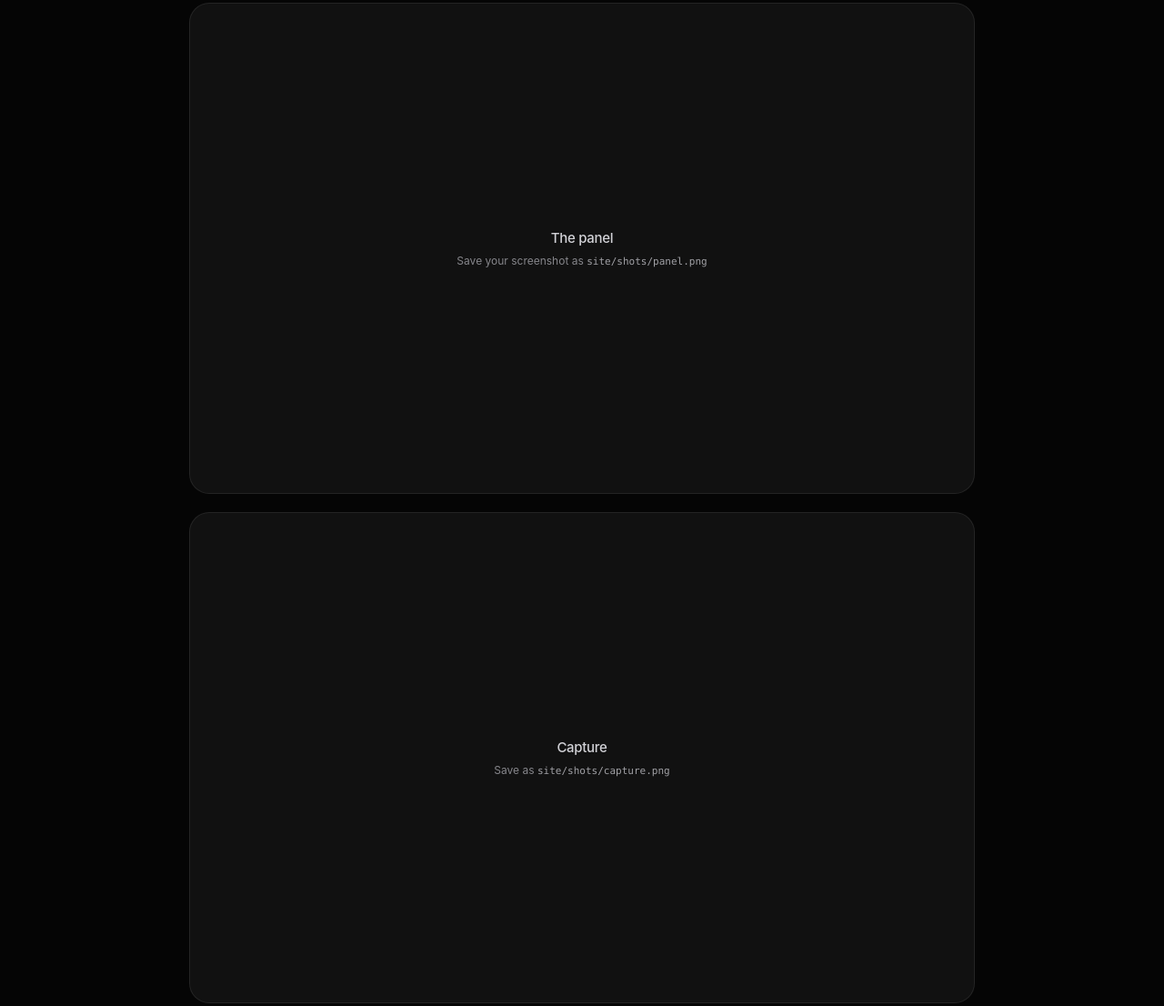
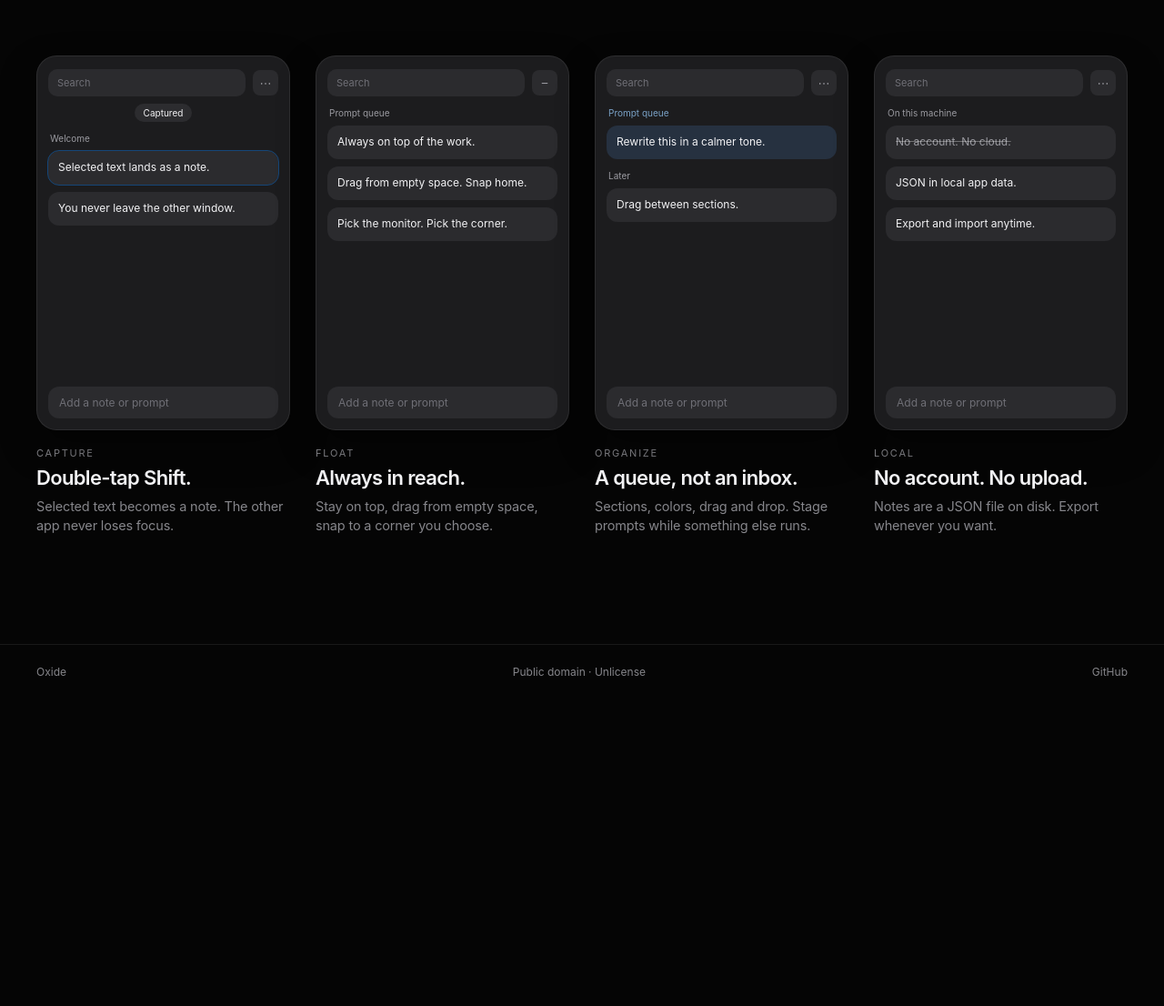
Before and after one commit to HologramSteve/oxidized, an Electron app: page site/index.html in a window 1280 px wide. Shown: the part 449-1555 px from the top of the page at 91% size. After the commit the page ends 1235 px from the top, so only its background shows below. Drawn offline with Linux system fonts and the light colour scheme.

```diff
--- a/site/index.html
+++ b/site/index.html
@@ -4,19 +4,18 @@
     <meta charset="utf-8" />
     <meta name="viewport" content="width=device-width, initial-scale=1" />
     <title>Oxide</title>
-    <link rel="icon" href="/logo-dark.png" />
-    <link rel="stylesheet" href="/style.css" />
+    <link rel="icon" href="logo-dark.png" />
+    <link rel="stylesheet" href="style.css" />
   </head>
   <body>
     <header class="bar">
-      <a class="brand" href="/">
-        <img src="/logo-dark.png" width="28" height="28" alt="" />
+      <a class="brand" href="./">
+        <img src="logo-dark.png" width="28" height="28" alt="" />
         Oxide
       </a>
-      <span class="quiet">v1.1.0 · local</span>
+      <span class="quiet">v1.1.1</span>
     </header>
 
-    <main>
     <section class="hero">
       <h1>A scratchpad that<br />stays out of the way.</h1>
       <p class="lede">
@@ -25,50 +24,94 @@
       </p>
     </section>
 
-      <section class="shots" aria-label="Screenshots">
-        <figure>
-          <div class="frame">
-            <img src="/shots/panel.png" alt="The Oxide panel" />
-            <div class="slot">
-              <span>The panel</span>
-              <small>Save your screenshot as <code>site/shots/panel.png</code></small>
+    <section class="showcase" aria-label="Features">
+      <article class="feature">
+        <div class="shot">
+          <div class="mock">
+            <div class="ui-top">
+              <div class="ui-search">Search</div>
+              <div class="ui-ico">⋯</div>
             </div>
+            <div class="ui-toast">Captured</div>
+            <div class="ui-sec">Welcome</div>
+            <div class="ui-card new">Selected text lands as a note.</div>
+            <div class="ui-card">You never leave the other window.</div>
+            <div class="ui-composer">Add a note or prompt</div>
           </div>
-        </figure>
-        <figure>
-          <div class="frame">
-            <img src="/shots/capture.png" alt="Capturing a selection" />
-            <div class="slot">
-              <span>Capture</span>
-              <small>Save as <code>site/shots/capture.png</code></small>
+          <img src="shots/1.png" alt="Capture" onerror="this.remove()" />
         </div>
+        <p class="kicker">Capture</p>
+        <h2>Double-tap Shift.</h2>
+        <p>Selected text becomes a note. The other app never loses focus.</p>
+      </article>
+
+      <article class="feature">
+        <div class="shot">
+          <div class="mock">
+            <div class="ui-top">
+              <div class="ui-search">Search</div>
+              <div class="ui-ico">–</div>
             </div>
-        </figure>
-        <figure>
-          <div class="frame">
-            <img src="/shots/pill.png" alt="Minimized pill" />
-            <div class="slot">
-              <span>Pill</span>
-              <small>Save as <code>site/shots/pill.png</code></small>
+            <div class="ui-sec">Prompt queue</div>
+            <div class="ui-card">Always on top of the work.</div>
+            <div class="ui-card">Drag from empty space. Snap home.</div>
+            <div class="ui-card">Pick the monitor. Pick the corner.</div>
+            <div class="ui-composer">Add a note or prompt</div>
           </div>
+          <img src="shots/2.png" alt="Float" onerror="this.remove()" />
         </div>
-        </figure>
+        <p class="kicker">Float</p>
+        <h2>Always in reach.</h2>
+        <p>Stay on top, drag from empty space, snap to a corner you choose.</p>
+      </article>
+
+      <article class="feature">
+        <div class="shot">
+          <div class="mock">
+            <div class="ui-top">
+              <div class="ui-search">Search</div>
+              <div class="ui-ico">⋯</div>
+            </div>
+            <div class="ui-sec tint">Prompt queue</div>
+            <div class="ui-card tint">Rewrite this in a calmer tone.</div>
+            <div class="ui-sec">Later</div>
+            <div class="ui-card">Drag between sections.</div>
+            <div class="ui-composer">Add a note or prompt</div>
+          </div>
+          <img src="shots/3.png" alt="Organize" onerror="this.remove()" />
+        </div>
+        <p class="kicker">Organize</p>
+        <h2>A queue, not an inbox.</h2>
+        <p>Sections, colors, drag and drop. Stage prompts while something else runs.</p>
+      </article>
+
+      <article class="feature">
+        <div class="shot">
+          <div class="mock">
+            <div class="ui-top">
+              <div class="ui-search">Search</div>
+              <div class="ui-ico">⋯</div>
+            </div>
+            <div class="ui-sec">On this machine</div>
+            <div class="ui-card done"><s>No account. No cloud.</s></div>
+            <div class="ui-card">JSON in local app data.</div>
+            <div class="ui-card">Export and import anytime.</div>
+            <div class="ui-composer">Add a note or prompt</div>
+          </div>
+          <img src="shots/4.png" alt="Local" onerror="this.remove()" />
+        </div>
+        <p class="kicker">Local</p>
+        <h2>No account. No upload.</h2>
+        <p>Notes are a JSON file on disk. Export whenever you want.</p>
+      </article>
     </section>
 
-      <section class="facts">
-        <p><em>Double-tap Shift</em> captures the current selection from any app.</p>
-        <p><em>Stay floating</em> above other windows, or shrink to a pill.</p>
-        <p><em>No accounts.</em> Notes are a JSON file. Nothing is uploaded.</p>
-      </section>
-    </main>
-
-    <script>
-      for (const img of document.querySelectorAll(".frame img")) {
-        const frame = img.closest(".frame");
-        const empty = () => frame.classList.add("empty");
-        img.addEventListener("error", empty);
-        if (img.complete && img.naturalWidth === 0) empty();
-      }
-    </script>
+    <footer class="foot">
+      <div class="foot-inner">
+        <span>Oxide</span>
+        <span>Public domain · Unlicense</span>
+        <a href="https://github.com/HologramSteve/oxidized">GitHub</a>
+      </div>
+    </footer>
   </body>
 </html>
--- a/site/serve.ts
+++ b/site/serve.ts
@@ -1,6 +1,6 @@
-// Local-only Oxide page. bun run site  →  http://localhost:4840
+// Local-only Oxide page. bun run site  →  http://localhost:5173
 
-const PORT = 4840;
+const PORT = 5173;
 const root = import.meta.dir;
 
 Bun.serve({
--- a/site/style.css
+++ b/site/style.css
@@ -3,7 +3,6 @@
   --text: #f5f5f7;
   --mute: #86868b;
   --line: rgba(255, 255, 255, 0.08);
-  --slot: #111;
   --font: -apple-system, BlinkMacSystemFont, "SF Pro Text", "Segoe UI", sans-serif;
 }
 
@@ -21,17 +20,13 @@ body {
   -webkit-font-smoothing: antialiased;
 }
 
-body {
-  min-height: 100vh;
-}
-
 .bar {
   display: flex;
   align-items: center;
   justify-content: space-between;
-  max-width: 920px;
+  max-width: 1280px;
   margin: 0 auto;
-  padding: 28px 28px 0;
+  padding: 28px 40px 0;
 }
 
 .brand {
@@ -55,118 +50,241 @@ body {
   font-size: 12px;
 }
 
-main {
-  max-width: 920px;
+.hero {
+  max-width: 1280px;
   margin: 0 auto;
-  padding: 0 28px 96px;
-}
-
-.hero {
-  padding: 96px 0 72px;
+  padding: 120px 40px 88px;
 }
 
 .hero h1 {
-  font-size: clamp(40px, 7vw, 72px);
+  font-size: clamp(44px, 7vw, 80px);
   font-weight: 590;
   letter-spacing: -0.045em;
-  line-height: 1.05;
+  line-height: 1.04;
 }
 
 .lede {
   margin-top: 22px;
   max-width: 26em;
   color: var(--mute);
-  font-size: 19px;
+  font-size: 20px;
   line-height: 1.45;
   letter-spacing: -0.015em;
 }
 
-.shots {
+.showcase {
+  max-width: 1280px;
+  margin: 0 auto;
+  padding: 0 40px 120px;
   display: grid;
-  gap: 20px;
+  grid-template-columns: repeat(4, 1fr);
+  gap: 28px;
 }
 
-.frame {
+.feature {
+  min-width: 0;
+}
+
+.shot {
   position: relative;
-  aspect-ratio: 16 / 10;
+  aspect-ratio: 380 / 560;
   overflow: hidden;
   border-radius: 22px;
-  background: var(--slot);
-  border: 1px solid var(--line);
+  background: #1c1c1e;
+  border: 1px solid rgba(255, 255, 255, 0.08);
+  box-shadow: 0 18px 40px rgba(0, 0, 0, 0.35);
+  transition: transform 0.35s ease, box-shadow 0.35s ease;
 }
 
-.frame img {
-  display: block;
+.feature:hover .shot {
+  transform: translateY(-8px);
+  box-shadow: 0 28px 56px rgba(0, 0, 0, 0.5);
+}
+
+.shot img {
+  position: absolute;
+  inset: 0;
+  z-index: 1;
   width: 100%;
   height: 100%;
   object-fit: cover;
+  object-position: top center;
+  display: block;
 }
 
-.frame.empty img {
-  display: none;
+.kicker {
+  margin: 18px 0 8px;
+  color: var(--mute);
+  font-size: 11px;
+  letter-spacing: 0.16em;
+  text-transform: uppercase;
 }
 
-.slot {
-  display: none;
+.feature h2 {
+  font-size: 22px;
+  font-weight: 590;
+  letter-spacing: -0.03em;
+  line-height: 1.15;
+}
+
+.feature p:last-child {
+  margin-top: 8px;
+  color: var(--mute);
+  font-size: 14.5px;
+  line-height: 1.45;
+  letter-spacing: -0.012em;
+}
+
+.mock {
   position: absolute;
   inset: 0;
-  place-content: center;
-  text-align: center;
+  display: flex;
+  flex-direction: column;
   gap: 8px;
-  color: var(--mute);
+  padding: 14px 12px 12px;
 }
 
-.frame.empty .slot {
-  display: grid;
+.ui-top {
+  display: flex;
+  gap: 8px;
+  align-items: center;
 }
 
-.slot span {
-  color: #d2d2d7;
-  font-size: 15px;
-  font-weight: 510;
-  letter-spacing: -0.02em;
+.ui-search {
+  flex: 1;
+  padding: 8px 10px;
+  border-radius: 10px;
+  background: #2b2b2e;
+  color: #6f6f76;
+  font-size: 11px;
 }
 
-.slot small {
+.ui-ico {
+  width: 28px;
+  height: 28px;
+  display: grid;
+  place-items: center;
+  border-radius: 8px;
+  background: #2b2b2e;
+  color: #9a9aa0;
+  font-size: 13px;
+}
+
+.ui-sec {
+  margin: 4px 2px 0;
+  font-size: 10px;
+  color: #9a9aa0;
+}
+
+.ui-sec.tint {
+  color: #7aa2c7;
+}
+
+.ui-card {
+  padding: 10px 11px;
+  border-radius: 12px;
+  background: #2b2b2e;
+  color: #f2f2f4;
+  font-size: 12px;
+  line-height: 1.4;
+}
+
+.ui-card.new {
+  outline: 1px solid rgba(10, 132, 255, 0.4);
+}
+
+.ui-card.tint {
+  background: #263140;
+}
+
+.ui-card.done {
+  color: #9a9aa0;
+}
+
+.ui-card s {
+  text-decoration: line-through;
+  text-decoration-color: rgba(255, 255, 255, 0.32);
+}
+
+.ui-composer {
+  margin-top: auto;
+  padding: 10px 12px;
+  border-radius: 12px;
+  background: #2b2b2e;
+  color: #6f6f76;
   font-size: 12px;
 }
 
-.slot code {
-  font-family: ui-monospace, "SF Mono", Menlo, Consolas, monospace;
-  font-size: 11px;
-  color: #a1a1a6;
+.ui-toast {
+  align-self: center;
+  padding: 4px 10px;
+  border-radius: 999px;
+  background: #2c2c2f;
+  color: #f2f2f4;
+  font-size: 10px;
 }
 
-.facts {
-  margin-top: 80px;
-  display: grid;
-  gap: 28px;
-  max-width: 34em;
+.foot {
+  border-top: 1px solid var(--line);
 }
 
-.facts p {
+.foot-inner {
+  max-width: 1280px;
+  margin: 0 auto;
+  padding: 22px 40px 40px;
+  display: flex;
+  align-items: center;
+  justify-content: space-between;
+  gap: 16px;
   color: var(--mute);
-  font-size: 22px;
-  line-height: 1.35;
-  letter-spacing: -0.03em;
+  font-size: 12px;
 }
 
-.facts em {
+.foot a {
+  color: var(--mute);
+  text-decoration: none;
+}
+
+.foot a:hover {
   color: var(--text);
-  font-style: normal;
-  font-weight: 530;
+}
+
+@media (max-width: 1100px) {
+  .showcase {
+    grid-template-columns: repeat(2, 1fr);
+  }
 }
 
 @media (max-width: 640px) {
-  .hero {
-    padding: 64px 0 48px;
+  .bar,
+  .hero,
+  .showcase,
+  .foot-inner {
+    padding-left: 24px;
+    padding-right: 24px;
   }
 
-  .lede {
-    font-size: 17px;
+  .hero {
+    padding-top: 72px;
+    padding-bottom: 56px;
   }
 
-  .facts p {
-    font-size: 18px;
+  .showcase {
+    grid-template-columns: 1fr;
+    padding-bottom: 80px;
+  }
+
+  .hero h1 {
+    font-size: 40px;
   }
 }
+
+@media (prefers-reduced-motion: reduce) {
+  .shot {
+    transition: none;
+  }
+
+  .feature:hover .shot {
+    transform: none;
+  }
+}
```
Also changed, not shown: AGENTS.md (+1 -0 lines), .github/workflows/site.yml (added), README.md, 1 other file. Lines whose indentation alone changed are shown as unchanged.
